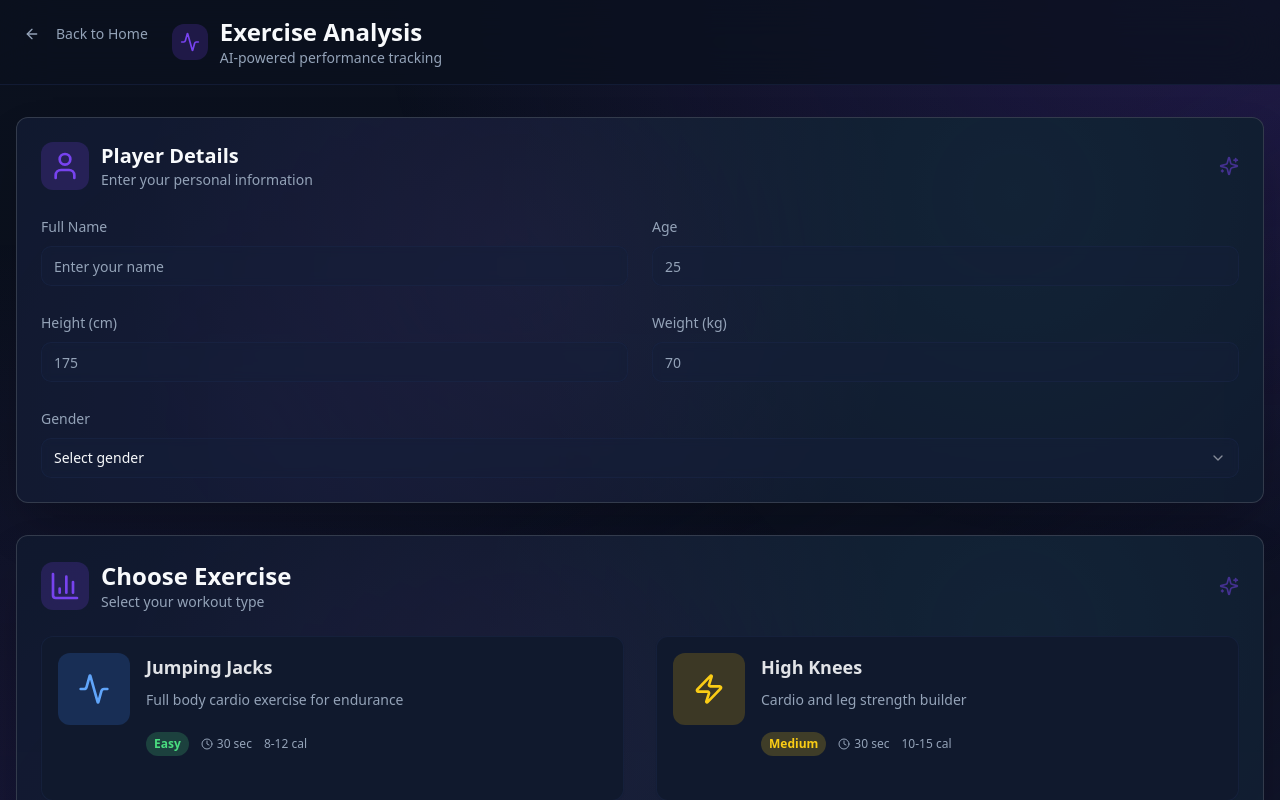
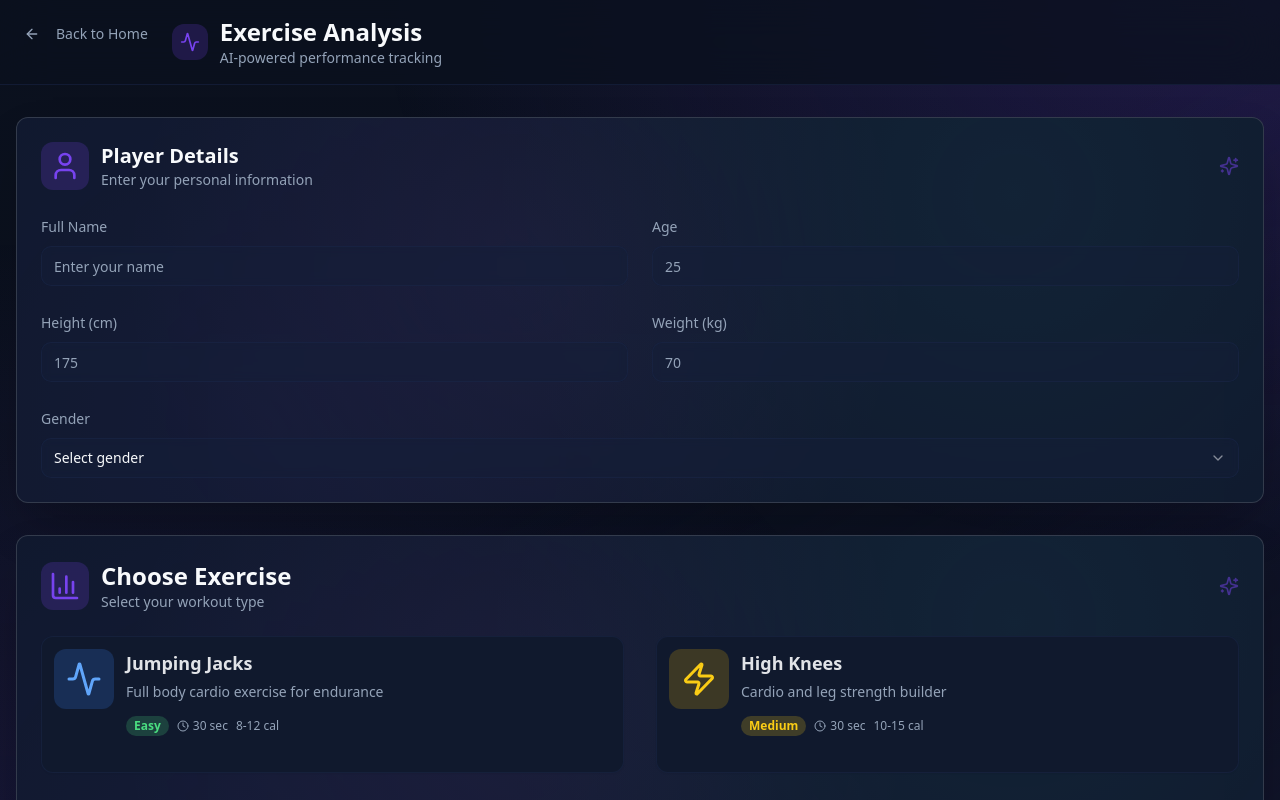
Before and after one commit to Nixxx19/Kompete-Ai, a React (Vite) app: page /exercise in a window 1280 px wide. Shown: the top 800 px of the page. Built offline with nearby package versions, Linux system fonts and the light colour scheme.

Commit message:
alignment fix

```diff
--- a/src/components/ExerciseSelector.tsx
+++ b/src/components/ExerciseSelector.tsx
@@ -153,23 +153,23 @@ export const ExerciseSelector = ({ onExerciseSelect, selectedExercise }: Exercis
               style={{ animationDelay: `${index * 0.1}s` }}
               onClick={() => onExerciseSelect(exercise)}
             >
-              <Card className={`h-full bg-card p-4 hover:bg-secondary/40 transition-all duration-500 group-hover/item:shadow-xl rounded-lg ${
+              <Card className={`h-full bg-card p-3 hover:bg-secondary/40 transition-all duration-500 group-hover/item:shadow-xl rounded-lg ${
                 selectedExercise?.id === exercise.id
                   ? 'border-2 border-purple-800'
                   : 'border border-border/50'
               }`}>
                 <div className="absolute inset-0 bg-gradient-to-br from-transparent to-primary/5 rounded-lg opacity-0 group-hover/item:opacity-100 transition-opacity duration-500" />
                 <div className="relative z-10">
-                  <div className="flex items-start gap-4">
-                    <div className={`p-5 rounded-xl bg-${exercise.color}-500/20 text-${exercise.color}-400 transition-all duration-300`}>
+                  <div className="flex items-start gap-3">
+                    <div className={`p-3 rounded-lg bg-${exercise.color}-500/20 text-${exercise.color}-400 transition-all duration-300`}>
                       {React.cloneElement(exercise.icon as React.ReactElement, {
-                        className: "w-8 h-8"
+                        className: "w-9 h-9"
                       })}
                     </div>
 
-                    <div className="flex-1 space-y-3">
+                    <div className="flex-1 space-y-2">
                       <div>
-                        <h4 className="text-lg font-bold text-foreground/90 mb-2">
+                        <h4 className="text-lg font-bold text-foreground/90 mb-1">
                           {exercise.name}
                         </h4>
                         <p className="text-sm text-muted-foreground leading-relaxed">
@@ -177,8 +177,8 @@ export const ExerciseSelector = ({ onExerciseSelect, selectedExercise }: Exercis
                         </p>
                       </div>
 
-                      <div className="flex items-center gap-3 pt-2">
-                        <div className={`px-2 py-1 rounded-full text-xs font-semibold ${getDifficultyColor(exercise.difficulty)}`}>
+                      <div className="flex items-center gap-2 pt-1">
+                        <div className={`px-2 py-0.5 rounded-full text-xs font-semibold ${getDifficultyColor(exercise.difficulty)}`}>
                           {exercise.difficulty}
                         </div>
 
--- a/src/pages/Index.tsx
+++ b/src/pages/Index.tsx
@@ -62,10 +62,10 @@ const Index = () => {
               </div>
 
               <nav className="hidden md:flex items-center gap-12">
-                <a href="#" className="nav-link text-sm text-muted-foreground hover:text-foreground">Dashboard</a>
-                <Link to="/exercise" className="nav-link text-sm text-muted-foreground hover:text-foreground">Exercise</Link>
-                <Link to="/drills" className="nav-link text-sm text-muted-foreground hover:text-foreground">Drill</Link>
-                <Link to="/analytics" className="nav-link text-sm text-muted-foreground hover:text-foreground">Analytics</Link>
+                <a href="#" className="nav-link text-base text-muted-foreground hover:text-foreground">Dashboard</a>
+                <Link to="/exercise" className="nav-link text-base text-muted-foreground hover:text-foreground">Exercise</Link>
+                <Link to="/drills" className="nav-link text-base text-muted-foreground hover:text-foreground">Drill</Link>
+                <Link to="/analytics" className="nav-link text-base text-muted-foreground hover:text-foreground">Analytics</Link>
                 <Button size="sm" className="btn-premium">
                   <Sparkles className="w-4 h-4 mr-2" />
                   Get Started
```
